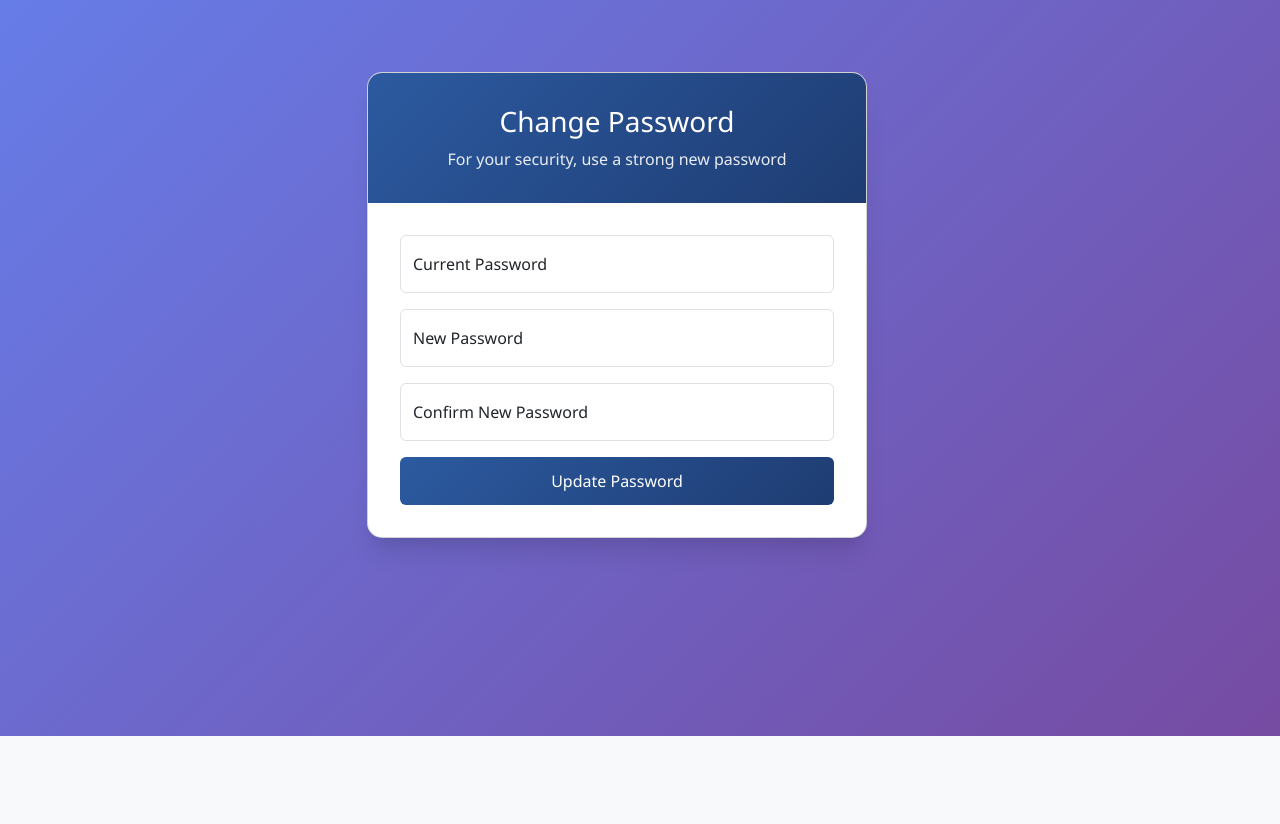
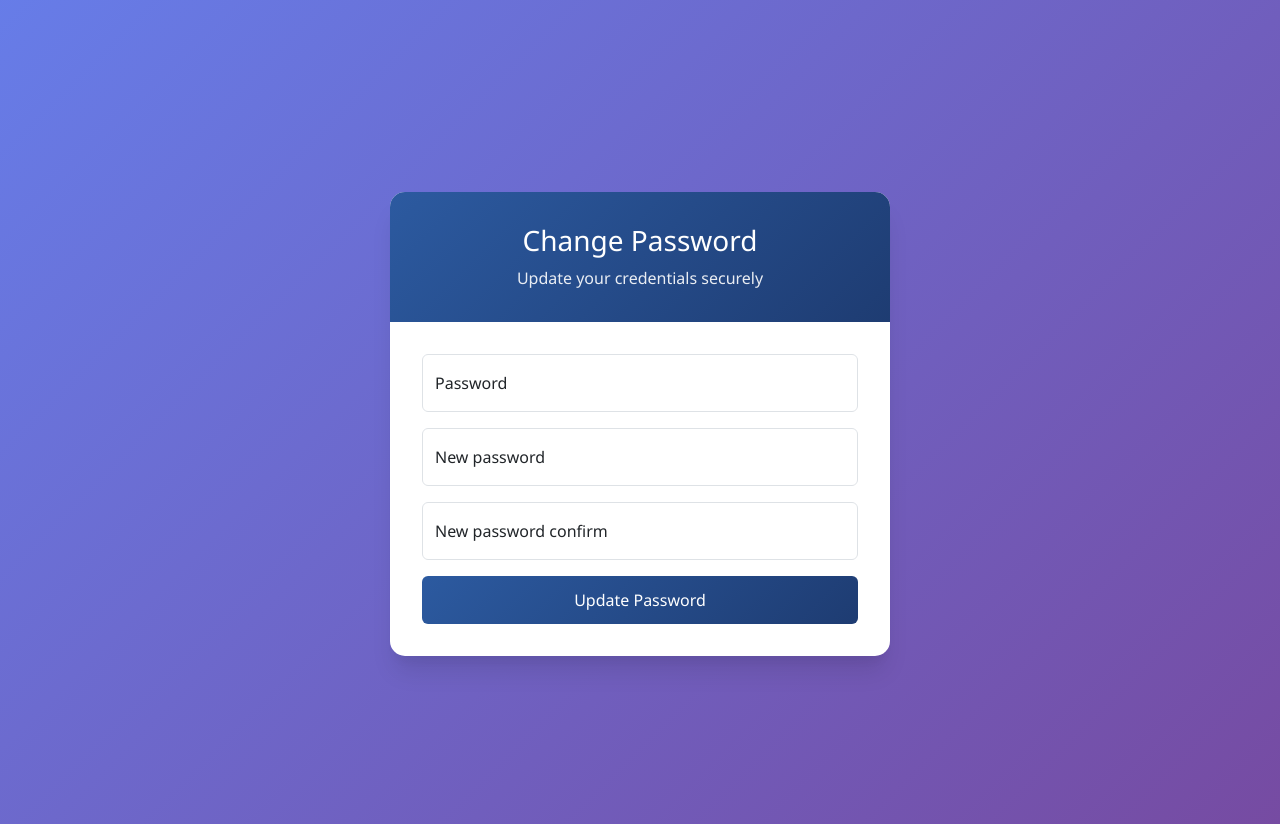
Before and after one commit to roparon/COUNTY_PORTAL, a Flask app: template app/templates/security/change_password.html in a window 1280 px wide. Shown: the part 64-888 px from the top of the page. Before the commit the page ends 800 px from the top, so only its background shows below. Run offline with Flask 3, Linux system fonts and the light colour scheme; the template is opened without the code that fills it, so the values that code supplies are empty, except form fields; form fields are guessed from the names that the template uses.

Commit message:
created change_password file

```diff
--- a/app/templates/security/change_password.html
+++ b/app/templates/security/change_password.html
@@ -1,49 +1,36 @@
 {% extends "base.html" %}
 
-{% block title %}Change Password - Staff{% endblock %}
+{% block title %}Change Password{% endblock %}
 
 {% block content %}
-<div class="row justify-content-center">
-    <div class="col-md-6">
-        <div class="card auth-card mt-5">
+<div class="auth-container">
+  <div class="auth-card">
     <div class="auth-header">
       <h1>Change Password</h1>
-                <p>For your security, use a strong new password</p>
+      <p>Update your credentials securely</p>
     </div>
     <div class="auth-body">
       <form method="POST" action="{{ url_for('security.change_password') }}">
         {{ form.hidden_tag() }}
 
         <div class="form-floating mb-3">
+          {{ form.password.label(class="form-label") }}
           {{ form.password(class="form-control", placeholder="Current Password") }}
-                        <label for="password">Current Password</label>
-                        {% for error in form.password.errors %}
-                            <div class="text-danger small mt-1">{{ error }}</div>
-                        {% endfor %}
         </div>
 
         <div class="form-floating mb-3">
+          {{ form.new_password.label(class="form-label") }}
           {{ form.new_password(class="form-control", placeholder="New Password") }}
-                        <label for="new_password">New Password</label>
-                        {% for error in form.new_password.errors %}
-                            <div class="text-danger small mt-1">{{ error }}</div>
-                        {% endfor %}
         </div>
 
         <div class="form-floating mb-3">
-                        {{ form.new_password_confirm(class="form-control", placeholder="Confirm New Password") }}
-                        <label for="new_password_confirm">Confirm New Password</label>
-                        {% for error in form.new_password_confirm.errors %}
-                            <div class="text-danger small mt-1">{{ error }}</div>
-                        {% endfor %}
+          {{ form.new_password_confirm.label(class="form-label") }}
+          {{ form.new_password_confirm(class="form-control", placeholder="Confirm Password") }}
         </div>
 
-                    <div class="d-grid">
-                        <button type="submit" class="btn btn-primary">Update Password</button>
-                    </div>
+        <button type="submit" class="btn btn-primary w-100">Update Password</button>
       </form>
     </div>
   </div>
 </div>
-</div>
 {% endblock %}
```
Lines whose indentation alone changed are shown as unchanged.
